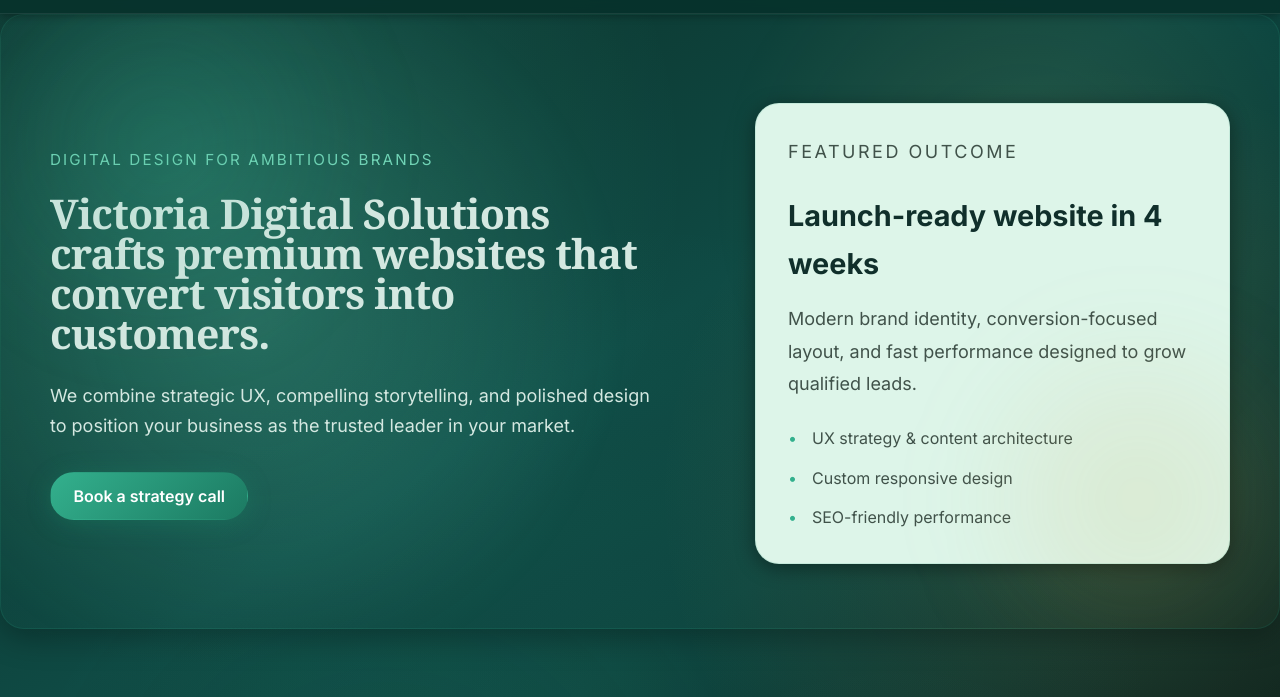
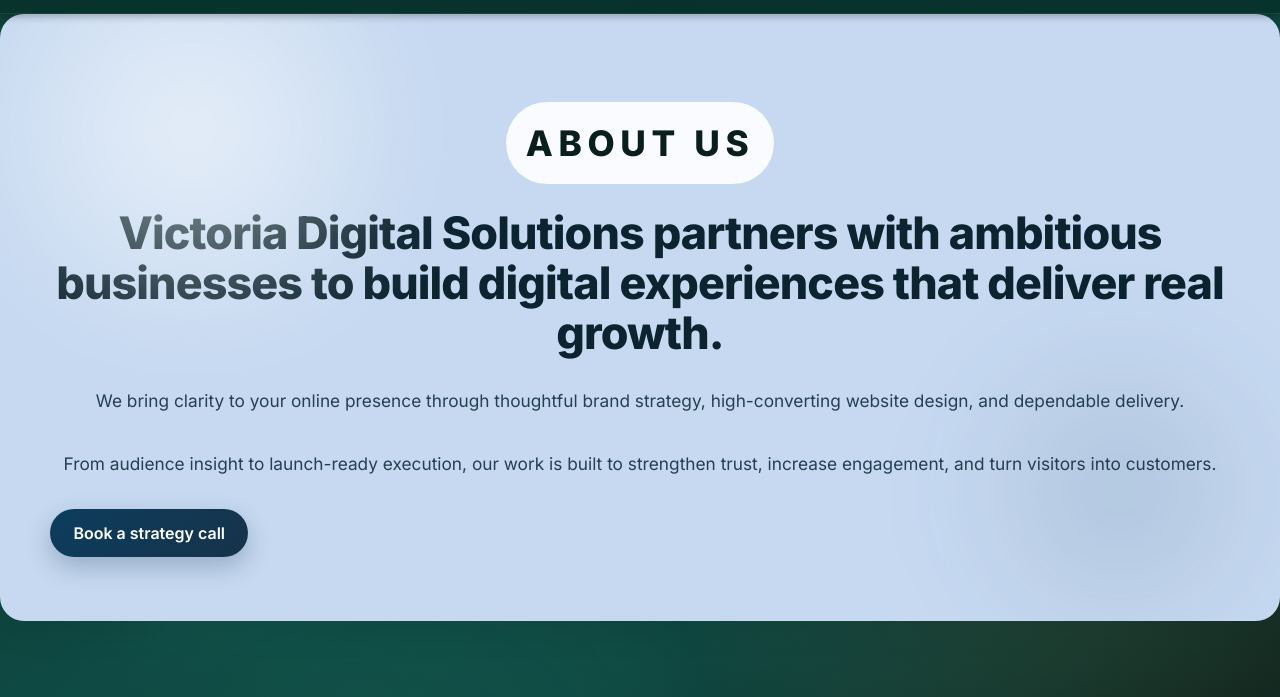
Before and after one commit to Luke-code2025/Victoria, a website: page index.html in a window 1280 px wide. Shown: the part 65-762 px from the top of the page. Drawn offline with Linux system fonts and the light colour scheme.

Commit message:
sixth commit

```diff
--- a/index.html
+++ b/index.html
@@ -56,7 +56,7 @@
           </a>
           <nav class="site-nav" aria-label="Primary navigation">
             <a href="#services">Services</a>
-            <a href="#about">About</a>
+            <a href="#top">About</a>
             <a href="#clients">Clients</a>
             <a href="#contact">Contact</a>
          </nav>
@@ -69,28 +69,19 @@
       </header>
 
       <main id="main" role="main">
-        <section class="hero" id="top">
+        <section class="hero hero-about" id="top">
           <div class="container hero-grid">
             <div class="hero-copy">
-              <span class="eyebrow">Digital design for ambitious brands</span>
-              <h1>Victoria Digital Solutions crafts premium websites that convert visitors into customers.</h1>
+              <span class="eyebrow">About us</span>
+              <h1>Victoria Digital Solutions partners with ambitious businesses to build digital experiences that deliver real growth.</h1>
               <p>
-                We combine strategic UX, compelling storytelling, and polished design to position your business as the trusted leader in your market.
+                We bring clarity to your online presence through thoughtful brand strategy, high-converting website design, and dependable delivery.
+              </p>
+              <p>
+                From audience insight to launch-ready execution, our work is built to strengthen trust, increase engagement, and turn visitors into customers.
               </p>
               <div class="hero-actions">
                 <a class="button button-primary" href="#contact">Book a strategy call</a>
-              </div>
-            </div>
-            <div class="hero-panel">
-              <div class="panel-card">
-                <p class="panel-label">Featured outcome</p>
-                <h2>Launch-ready website in 4 weeks</h2>
-                <p>Modern brand identity, conversion-focused layout, and fast performance designed to grow qualified leads.</p>
-                <ul>
-                  <li>UX strategy & content architecture</li>
-                  <li>Custom responsive design</li>
-                  <li>SEO-friendly performance</li>
-                </ul>
               </div>
             </div>
           </div>
@@ -114,6 +105,21 @@
               <h3>Digital growth consulting</h3>
               <p>Strategic planning and analytics support to turn your website into a measurable business asset.</p>
             </article>
+          </div>
+        </section>
+
+        <section class="featured-outcome" id="featured-outcome">
+          <div class="container featured-outcome-inner">
+            <div class="panel-card">
+              <p class="panel-label">Featured outcome</p>
+              <h2>Launch-ready website in 4 weeks</h2>
+              <p>Modern brand identity, conversion-focused layout, and fast performance designed to grow qualified leads.</p>
+              <ul>
+                <li>UX strategy & content architecture</li>
+                <li>Custom responsive design</li>
+                <li>SEO-friendly performance</li>
+              </ul>
+            </div>
           </div>
         </section>
 
@@ -153,32 +159,6 @@
                 <li>Launch planning and support</li>
               </ul>
             </article>
-          </div>
-        </section>
-
-        <section class="about" id="about">
-          <div class="container about-grid">
-            <div>
-              <p class="section-subtitle">About Victoria Digital</p>
-              <h2>We design digital experiences that move your business forward.</h2>
-              <p>
-                Victoria Digital Solutions partners with ambitious founders and leaders to create polished websites, strong brand stories, and measurable growth systems.
-              </p>
-            </div>
-            <div class="about-values">
-              <div>
-                <h3>Strategic focus</h3>
-                <p>Each project begins with audience insight and a conversion-driven content roadmap.</p>
-              </div>
-              <div>
-                <h3>Human-first design</h3>
-                <p>Clean, modern interfaces built to delight visitors and guide them naturally to action.</p>
-              </div>
-              <div>
-                <h3>Reliable delivery</h3>
-                <p>Transparent timelines, thoughtful collaboration, and launch-ready quality every time.</p>
-              </div>
-            </div>
           </div>
         </section>
 
--- a/styles.css
+++ b/styles.css
@@ -1,8 +1,4 @@
-/* ============================================
-   VICTORIA DIGITAL SOLUTIONS
-   Theme: Deep Navy + Teal
-   Paste at the very top of styles.css
-   ============================================ */
+
 
 :root {
 
@@ -250,36 +246,33 @@ img {
   padding: 5.5rem 0 4rem;
   position: relative;
   overflow: hidden;
-  background: linear-gradient(135deg, rgba(15, 42, 38, 0.95) 0%, rgba(10, 50, 44, 0.92) 50%, rgba(13, 58, 51, 0.95) 100%);
-  background-image:
-    radial-gradient(circle at 20% 50%, rgba(113, 212, 182, 0.18) 0%, transparent 35%),
-    radial-gradient(circle at 80% 30%, rgba(201, 168, 76, 0.12) 0%, transparent 28%);
+  background: #C6D9F1;
   border-radius: var(--radius-xl);
-  border: 1px solid rgba(51, 176, 141, 0.15);
-  box-shadow: 0 8px 32px rgba(0, 0, 0, 0.3);
+  border: none;
+  box-shadow: 0 8px 36px rgba(0, 0, 0, 0.08);
 }
 
 .hero::before {
   content: '';
   position: absolute;
-  top: -12%;
+  top: -16%;
   left: -15%;
-  width: 55%;
-  height: 65%;
-  background: radial-gradient(circle, var(--teal-glow), transparent 55%);
-  filter: blur(40px);
+  width: 60%;
+  height: 70%;
+  background: radial-gradient(circle, rgba(255, 255, 255, 0.6), transparent 55%);
+  filter: blur(42px);
   pointer-events: none;
 }
 
 .hero::after {
   content: '';
   position: absolute;
-  bottom: -14%;
-  right: -14%;
-  width: 50%;
-  height: 70%;
-  background: radial-gradient(circle, rgba(201, 168, 76, 0.16), transparent 50%);
-  filter: blur(42px);
+  bottom: -16%;
+  right: -15%;
+  width: 55%;
+  height: 75%;
+  background: radial-gradient(circle, rgba(16, 53, 72, 0.12), transparent 45%);
+  filter: blur(44px);
   pointer-events: none;
 }
 
@@ -290,34 +283,59 @@ img {
   align-items: center;
 }
 
+.hero-about .hero-grid {
+  grid-template-columns: 1fr;
+  justify-items: stretch;
+  text-align: center;
+  max-width: 100%;
+  margin: 0 auto;
+}
+
+.hero-about .hero-panel {
+  margin-top: 2rem;
+  width: min(620px, 100%);
+}
+
 .hero-copy {
-  max-width: 620px;
+  max-width: none;
+  margin: 0 auto;
+  font-family: var(--font-body);
 }
 
 .eyebrow {
   display: inline-flex;
-  margin-bottom: 1.25rem;
-  color: var(--teal-mid);
-  font-size: 0.95rem;
-  letter-spacing: 0.14em;
+  margin-bottom: 1.5rem;
+  color: #0a1f1a;
+  font-size: 2.2rem;
+  letter-spacing: 0.16em;
   text-transform: uppercase;
+  font-weight: 900;
+  background: rgba(255, 255, 255, 0.9);
+  padding: 0.75rem 1.25rem;
+  border-radius: 999px;
 }
 
 .hero h1 {
   margin: 0;
-  font-family: var(--font-heading);
-  font-size: clamp(2rem, 3.2vw, 3.2rem);
-  line-height: 0.98;
+  font-family: 'Inter', system-ui, sans-serif;
+  font-size: clamp(2.8rem, 3.2vw, 3.8rem);
+  line-height: 1.12;
   letter-spacing: -0.02em;
-  color: var(--text-secondary);
-  font-weight: 600;
+  color: #0b2430;
+  font-weight: 800;
 }
 
 .hero p {
-  margin: 1.75rem 0 2rem;
-  max-width: 44rem;
-  color: var(--text-secondary);
-  font-size: var(--text-lg);
+  margin: 1.6rem 0 1.8rem;
+  max-width: 100%;
+  color: #25404f;
+  font-size: 1.08rem;
+  line-height: 1.95;
+  font-weight: 400;
+}
+
+.hero-copy p + p {
+  margin-top: 0.9rem;
 }
 
 .hero-actions {
@@ -367,12 +385,12 @@ textarea:focus-visible {
 
 .button-primary {
   color: #ffffff;
-  background: linear-gradient(135deg, var(--teal-base), var(--teal-dark));
-  box-shadow: var(--shadow-teal);
+  background: linear-gradient(135deg, #0d3d5d, #16334a);
+  box-shadow: 0 10px 24px rgba(20, 48, 75, 0.25);
 }
 
 .button-primary:hover {
-  background: linear-gradient(135deg, var(--teal-dark), var(--teal-deeper));
+  background: linear-gradient(135deg, #16334a, #0f2741);
 }
 
 .button-secondary {
@@ -457,6 +475,33 @@ textarea:focus-visible {
   background-image:
     radial-gradient(circle at 30% 50%, rgba(51, 176, 141, 0.1) 0%, transparent 40%),
     radial-gradient(circle at 70% 80%, rgba(174, 241, 224, 0.06) 0%, transparent 35%);
+}
+
+.featured-outcome {
+  padding: 4rem 0;
+  background: linear-gradient(135deg, #09242d 0%, #0f4f44 38%, #103f38 76%, #081f24 100%);
+  border-top: 1px solid rgba(255, 255, 255, 0.08);
+}
+
+.featured-outcome-inner {
+  width: min(1180px, calc(100% - 2rem));
+  margin: 0 auto;
+}
+
+.featured-outcome .panel-card {
+  width: 100%;
+  border: 1px solid rgba(255, 255, 255, 0.1);
+  background: rgba(7, 24, 31, 0.95);
+  box-shadow: 0 20px 40px rgba(0, 0, 0, 0.24);
+}
+
+.featured-outcome .panel-card h2 {
+  color: #f6f9f6;
+}
+
+.featured-outcome .panel-card p,
+.featured-outcome .panel-card li {
+  color: #c8ddd4;
 }
 
 .pricing {
```
